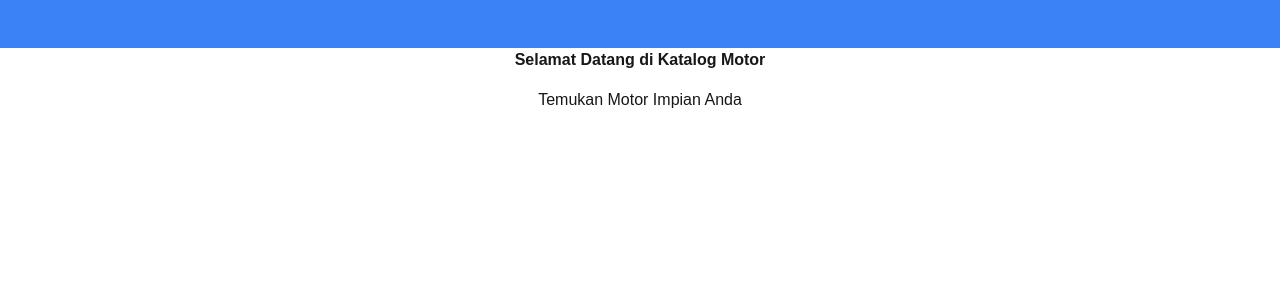
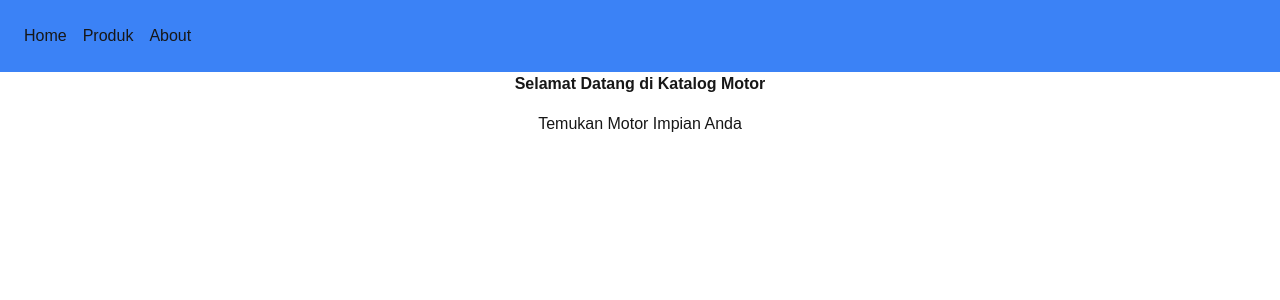
Before and after one commit to TriSasongko/GALACTRI, a Next.js app: page / in a window 1280 px wide. Shown: the top 300 px of the page. Built offline with nearby package versions, Linux system fonts and the light colour scheme.

Commit message:
tri: membuat menu navigasi di dalam navbar

```diff
--- a/app/layout.tsx
+++ b/app/layout.tsx
@@ -15,7 +15,13 @@ export default function RootLayout({
     <html lang="en">
       <body>
         {/* navbar */}
-        <nav className="bg-blue-500 p-6"></nav>
+        <nav className="bg-blue-500 p-6">
+          <div className="flex gap-4">
+            <span>Home</span>
+            <span>Produk</span>
+            <span>About</span>
+          </div>
+        </nav>
         {children}
       </body>
     </html>
```
Also changed, not shown: 1 other file (tests, documents, lock files or other folders).
